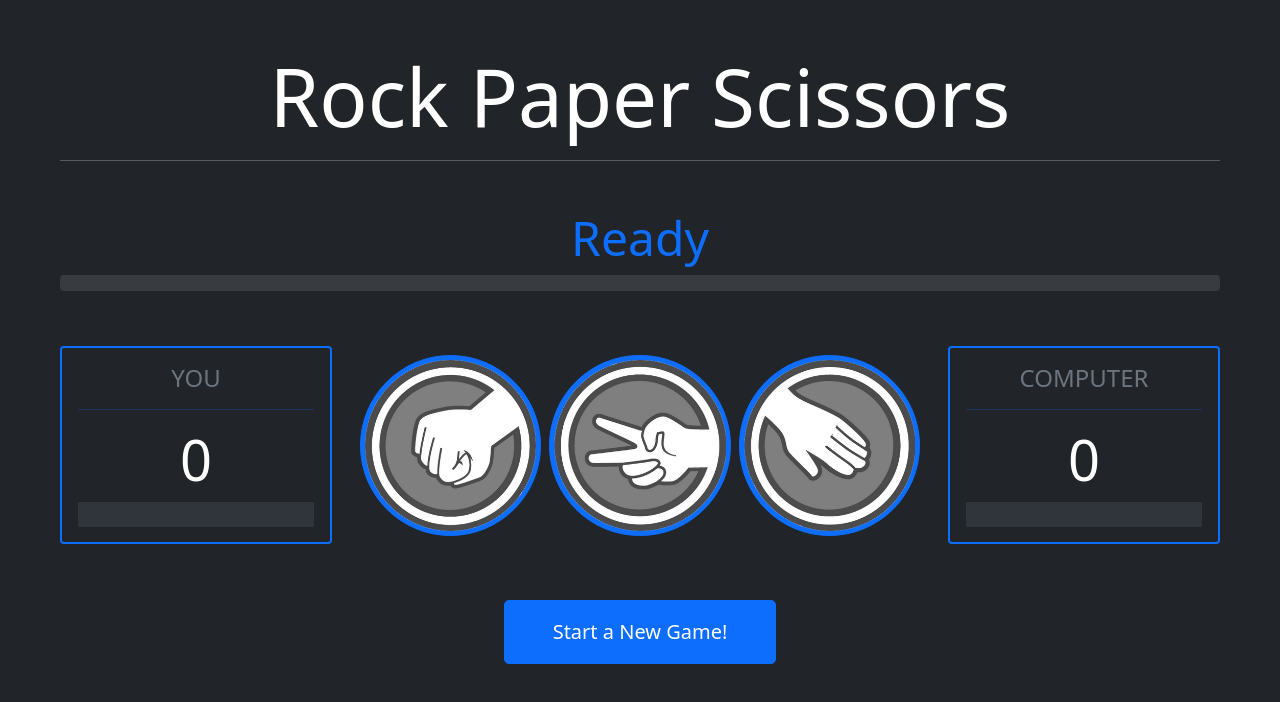
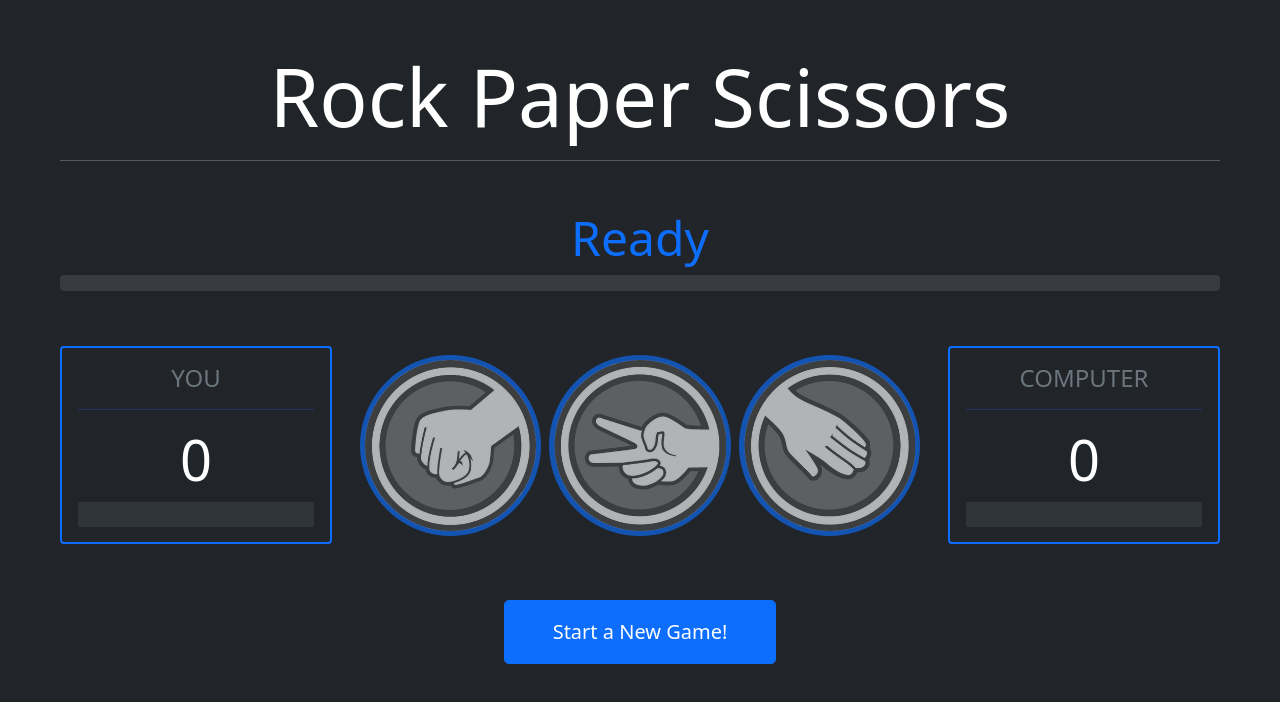
Before and after one commit to webceyhan/vite-rps-game, a Vue app: page / in a window 1280 px wide. Shown: the top 702 px of the page. Built offline with nearby package versions, Linux system fonts and the light colour scheme.

Commit message:
move buttons disabled when game is over

```diff
--- a/src/App.vue
+++ b/src/App.vue
@@ -57,6 +57,7 @@ function onPlay(move: string) {
             v-for="move in MOVES"
             :key="move"
             :move="move"
+            :disabled="round === 0 || over"
             @click="onPlay(move)"
             class="mx-1"
           />
```
